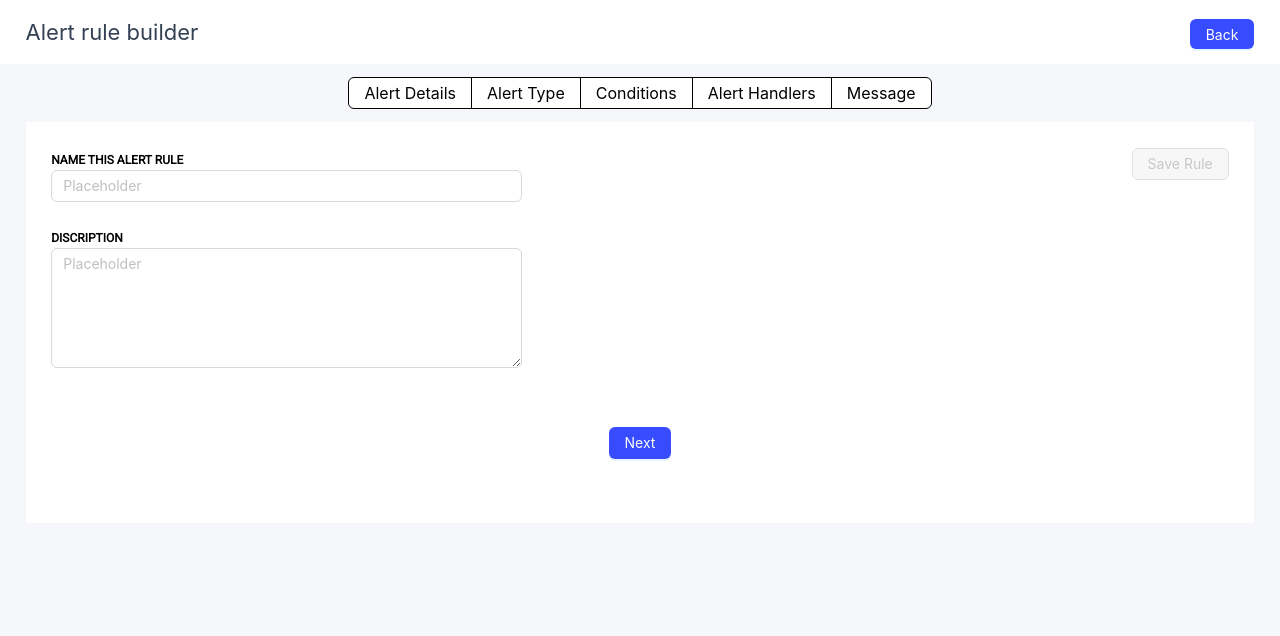
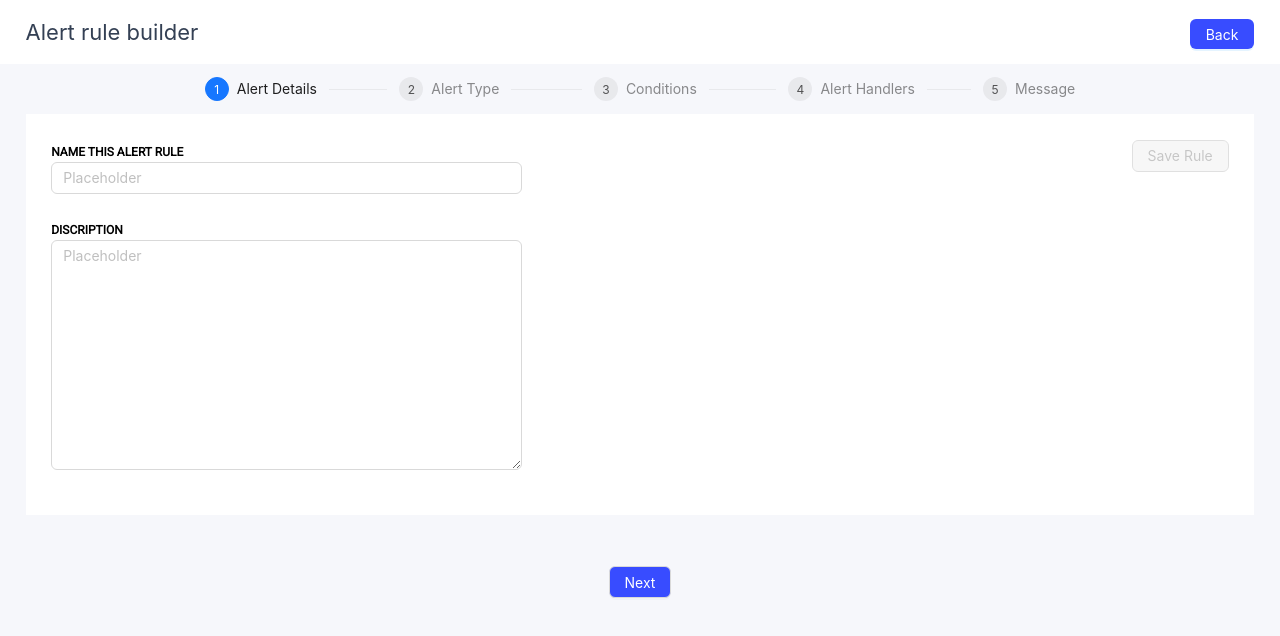
Before and after one commit to AppkubeCloud/appkube_alert_management_ui, a React (Create React App) app: page /alertsmanagement/alertrulebuilder in a window 1280 px wide. Shown: the top 636 px of the page. Built offline with nearby package versions, Linux system fonts and the light colour scheme.

Commit message:
new screen added in alert rule builder

```diff
--- a/src/App.js
+++ b/src/App.js
@@ -2,7 +2,6 @@ import logo from './logo.svg';
 import './App.css';
 import AlertsManagement from './Component/AlertsManagement';
 import MonitorAllAlerts from './Component/MonitorAllAlerts';
-// import FilterComponent from './Component/FiltersComponent';
 import AlertManagementDashboard from './Component/AlertManagementDashboard';
 import PercentageCPUAlert from './Component/PercentageCPUAlerts';
 import Summary from './Component/Pages/Summary';
@@ -11,16 +10,12 @@ import Diagnostics from './Component/Pages/Diagnostics';
 import { Route, Routes } from 'react-router-dom';
 import Tickets from './Component/Tickets';
 import AlertRuleBuilder from './Component/AlertRuleBuilder';
+import Threshold from './Component/Pages/Threshold';
 
 function App() {
   return (
     <div className='App'>
-      <header >
-        {/* <AlertManagementDashboard/> */}
-        {/* <Tickets/> */}
-        {/* <AlertRuleBuilder/> */}
-
-      </header>
+      <header></header>
       <Routes>
               <Route path='/' element={<AlertManagementDashboard/>}/>
               <Route exact path="/monitorallalerts"  element={<MonitorAllAlerts/>}  ></Route>
@@ -31,6 +26,7 @@ function App() {
               <Route path="/percentagecpualert/diagnostics" element={<Diagnostics/>}></Route>
               <Route path="/monitorallalerts/tickets" element={<Tickets/>}/>
               <Route path="/alertsmanagement/alertrulebuilder" element={<AlertRuleBuilder/>}/>
+              <Route path='/threshold' element={<Threshold/>}/>
 
             </Routes>
     </div>
--- a/src/Component/AlertRuleBuilder.js
+++ b/src/Component/AlertRuleBuilder.js
@@ -1,44 +1,80 @@
-import React from "react";
+import React, {useState} from "react";
 import "./Style/AlertRuleBuilder.css";
-import {Radio, Button, Form, Input} from "antd";
+import AlertDetails from "./Pages/AlertDetails";
+import {Button, message, Steps, theme, } from "antd";
+import AlertType from "./AlertType";
 import {Link } from 'react-router-dom';
-
-
+const steps = [
+    {
+      title: 'Alert Details',
+      content: <AlertDetails/>,
+    },
+    {
+      title: 'Alert Type',
+      content: <AlertType/>,
+    },
+    {
+      title: 'Conditions',
+      content: 'Last-content',
+    },
+    {
+      title: 'Alert Handlers',
+      content: 'Last-content',
+    },
+    {
+      title: 'Message',
+      content: 'Last-content',
+    },
+  ];
 function AlertRuleBuilder(){
-    const { TextArea } = Input
+    const { token } = theme.useToken();
+  const [current, setCurrent] = useState(0);
+  const next = () => {
+    setCurrent(current + 1);
+  };
+  const prev = () => {
+    setCurrent(current - 1);
+  };
+  const items = steps.map((item) => ({
+    key: item.title,
+    title: item.title,
+  }));
     return(
        <div>
             <div className="rule-builder-div">
                 <label className="rule-builder-lbl">Alert rule builder</label>
                 <Button type="primary" className="rule-builder-back-btn"><Link to="/alertsmanagement">Back</Link></Button>
             </div>
-            <div className="radio-btn-div">
-            <Radio.Group >
-                <Radio.Button className="radio-btn" style={{color: "black", borderColor:"black"}}>Alert Details</Radio.Button>
-                <Radio.Button className="radio-btn" style={{color: "black", borderColor:"black"}}>Alert Type</Radio.Button>
-                <Radio.Button className="radio-btn" style={{color: "black", borderColor:"black"}}>Conditions</Radio.Button>
-                <Radio.Button className="radio-btn" style={{color: "black", borderColor:"black"}}>Alert Handlers</Radio.Button>
-                <Radio.Button className="radio-btn" style={{color: "black", borderColor:"black"}}>Message</Radio.Button>
-            </Radio.Group>
-           </div>
-            <div className="rule-builder-form">
-            <Button disabled className="frm-rule-btn">Save Rule</Button>
-            <Form layout="vertical" className="rule-form">
-                <Form.Item >
-
-                 <label className="rule-frm-lbl"> NAME THIS ALERT RULE </label>
-                <Input placeholder="Placeholder" />
-                 </Form.Item>
-                <Form.Item>
-                 <label  className="rule-frm-lbl">DISCRIPTION</label>
-                <TextArea rows={5} placeholder="Placeholder"/>
-                 </Form.Item>
-
-            </Form>
-            <Form.Item style={{textAlign:"center"}}>
-                    <Button type="primary" className="frm-nxt-btn">Next</Button>
-                </Form.Item>
-            </div>
+            <div >
+            <Steps size="small" current={current} items={items} className="rule-builder-steps" />
+      <div >{steps[current].content}</div>
+      <div className="radio-btn-div"
+        // style={{
+        //   marginTop: 15,
+        // }}
+      >
+        {current > 0 && (
+          <Button
+            style={{
+              margin: '0 8px',
+            }}
+            onClick={() => prev()}
+          >
+            Previous
+          </Button>
+        )}
+        {current < steps.length - 1 && (
+          <Button  className="frm-nxt-btn" onClick={() => next()}>
+            Next
+          </Button>
+        )}
+        {current === steps.length - 1 && (
+          <Button type="primary" onClick={() => message.success('Processing complete!')}>
+            Done
+          </Button>
+        )}
+      </div>
+       </div>
         </div>
     )
 };
--- /dev/null
+++ b/src/Component/AlertType.js
@@ -0,0 +1,39 @@
+import React from "react";
+import { Button, Tabs } from "antd";
+import "./Style/AlertType.css";
+import Threshold from "./Pages/Threshold";
+
+const Items = [
+    {
+        key: '1',
+        label: "Threshold",
+        children: <Threshold style={{maxWidth:"100%"}}/>
+    },
+    {
+        key:"2",
+        label:"Relative",
+        children: "hello"
+    },
+    {
+        key:"3",
+        label:"Availability",
+        children:"hi"
+    }
+
+  ]
+function AlertType(){
+    return(
+        <div >
+            <div className="rule-builder-form">
+                <label className="alert-type-lbl">ALERT TYPE</label>
+            <Button disabled className="frm-rule-btn">Save Rule</Button>
+                <div  className="alt-type-table">
+                    <Tabs style={{width:"100%", }}
+                    defaultActiveKey="1"
+                    items={Items} />
+                </div>
+          </div>
+    </div>
+    )
+};
+export default AlertType;
--- /dev/null
+++ b/src/Component/Pages/AlertDetails.js
@@ -0,0 +1,26 @@
+import React from "react";
+import "../Style/AlertRuleBuilder.css";
+import {Button, Form, Input} from "antd";
+
+function AlertDetails(){
+    const { TextArea } = Input
+    return(
+        <div>
+            <div className="rule-builder-form">
+            <Button disabled className="frm-rule-btn">Save Rule</Button>
+            <Form layout="vertical" className="rule-form">
+                <Form.Item >
+
+                 <label className="rule-frm-lbl"> NAME THIS ALERT RULE </label>
+                <Input placeholder="Placeholder" />
+                 </Form.Item>
+                <Form.Item>
+                 <label  className="rule-frm-lbl">DISCRIPTION</label>
+                <TextArea rows={10} placeholder="Placeholder"/>
+                 </Form.Item>
+            </Form>
+         </div>
+        </div>
+    )
+};
+export default AlertDetails;
--- /dev/null
+++ b/src/Component/Pages/Threshold.js
@@ -0,0 +1,31 @@
+import { Table } from "antd";
+import React from "react";
+import "../Style/Threshold.css";
+const columns = [
+    {
+      title: 'DB Retention Policy',
+      dataIndex: 'dbretentionpolicy',
+      key: 'dbretentionpolicy',
+    },
+    {
+      title: 'Mesurements & Tags',
+      dataIndex: 'mesurement',
+      key: 'mesurement',
+    },
+    {
+      title: 'Fields',
+      dataIndex: 'fields',
+      key: 'fields',
+    },
+  ];
+
+function Threshold(){
+    return(
+        <div >
+            <label className="threshold-tbl-lbl">Time Series</label>
+            <Table columns={columns}  className="threshold-tble"/>
+        </div>
+    )
+};
+
+export default Threshold;
--- a/src/Component/PercentageCPUAlerts.js
+++ b/src/Component/PercentageCPUAlerts.js
@@ -10,8 +10,6 @@ function PercentageCPUAlert(){
             <div className="percentage-div">
                 <label className="percentage-tittle">Alert : Percentage CPU</label>
                 <Button className="percentage-btn">{<Link to="/monitorallalerts"> Back </Link>}</Button>
-
-
             </div>
             <Tabs className="percentage-tab" >
             <Tabs.TabPane  tab={<Link to="/percentagecpualert/summary" style={{color: "#383874"}}>Summary</Link> } key="1" />
--- a/src/Component/Style/AlertRuleBuilder.css
+++ b/src/Component/Style/AlertRuleBuilder.css
@@ -35,6 +35,9 @@
     font-family: Roboto;
     font-size: 12px;
     font-weight: 700;
+    /* padding-left:-50px; */
+
+
 }
 .rule-form{
     width: 40%;
@@ -44,7 +47,9 @@
     border-radius: 6px;
     background: #384CFF;
     margin-top: 3%;
+    color: white;
 }
+
 .frm-rule-btn{
     border-radius: 6px;
     opacity: 0.8;
@@ -59,3 +64,8 @@
     background: #384CFF;
     margin-right: 2%;
 }
+.rule-builder-steps{
+    padding-left: 16%;
+    padding-right: 16%;
+    margin-top: 1%;
+}
--- /dev/null
+++ b/src/Component/Style/AlertType.css
@@ -0,0 +1,16 @@
+.alert-type-lbl
+{
+    color: #000;
+    font-family: Roboto;
+    font-size: 14px;
+    font-weight: 700;
+}
+
+.alt-type-table{
+
+    margin-right: -26px;
+    /* padding-right: -66px; */
+    padding-left: 26px ;
+    height: 500px;
+
+}
--- /dev/null
+++ b/src/Component/Style/Threshold.css
@@ -0,0 +1,13 @@
+.threshold-tble{
+   max-width: 100%;
+    padding-top: 1%;
+    margin-left: -26px;
+}
+
+.threshold-tbl-lbl{
+    color: #000;
+    font-family: Roboto;
+    font-size: 12px;
+    font-weight: 700;
+
+}
```
